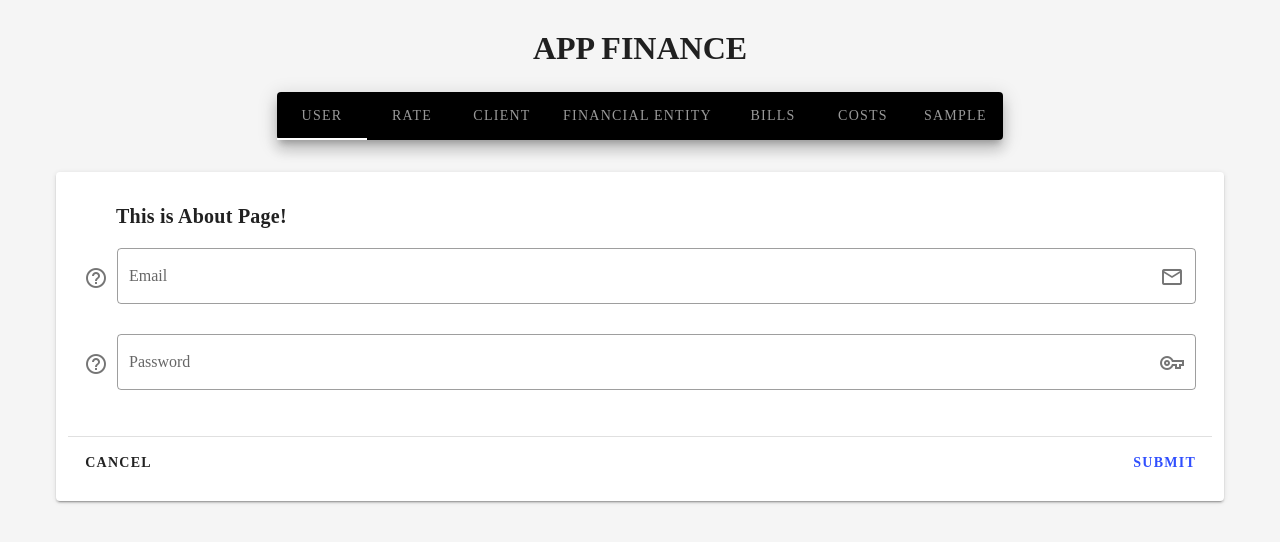
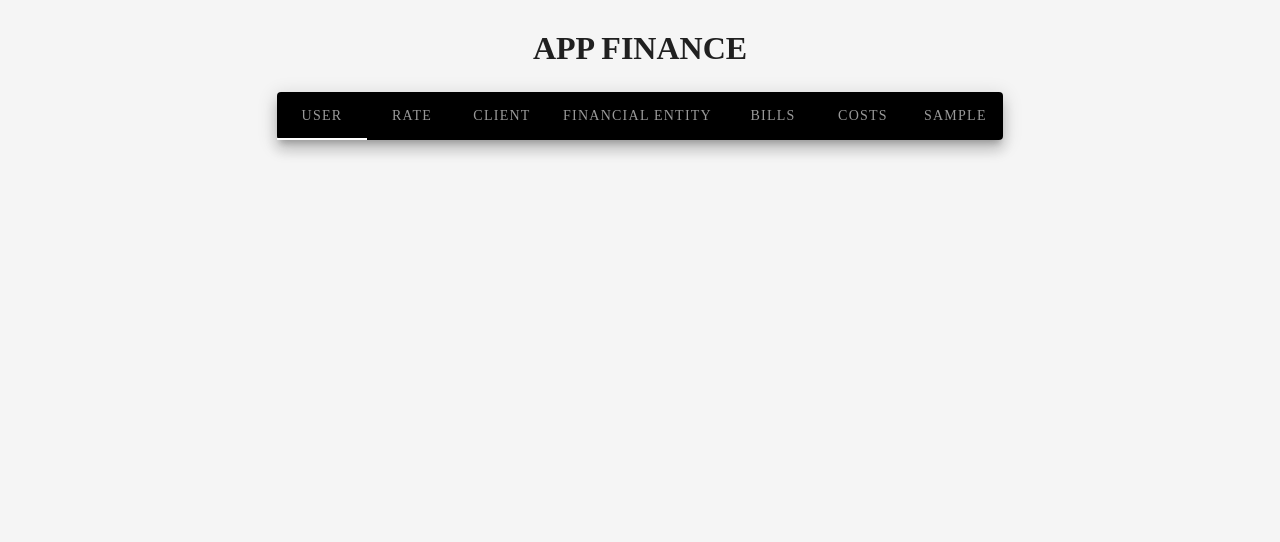
Before and after one commit to JulioSalazar12/app-finanzas, a Vue app: page /about in a window 1280 px wide. Shown: the top 542 px of the page. Built offline with nearby package versions, Linux system fonts and the light colour scheme.

Commit message:
feat: post tasa added with forms

```diff
--- a/src/App.vue
+++ b/src/App.vue
@@ -6,7 +6,7 @@
         <v-card :class="`elevation-${hover ? 20 : 10}`" class="mx-auto my-5 transition-swing">
           <v-tabs centered background-color="black" dark>
             <v-tab to="/">User</v-tab>
-            <v-tab to="/About">Rate</v-tab>
+            <v-tab to="/tasa">Rate</v-tab>
             <v-tab>Client</v-tab>
             <v-tab>Financial Entity</v-tab>
             <v-tab>Bills</v-tab>
--- a/src/router/index.js
+++ b/src/router/index.js
@@ -11,12 +11,12 @@ const routes = [
     component: Home
   },
   {
-    path: '/about',
-    name: 'About',
+    path: '/tasa',
+    name: 'tasa',
     // route level code-splitting
     // this generates a separate chunk (about.[hash].js) for this route
     // which is lazy-loaded when the route is visited.
-    component: () => import(/* webpackChunkName: "about" */ '../views/About.vue')
+    component: () => import(/* webpackChunkName: "about" */ '../views/tasa.vue')
   }
 ]
 
--- a/src/views/About.vue
+++ /dev/null
@@ -1,103 +0,0 @@
-<template>
-  <div class="about">
-    <v-card ref="form" class="pa-3 mx-8">
-      <v-card-title class="pl-12 font-weight-bold">This is About Page!</v-card-title>
-      <v-card-text>
-        <v-text-field outlined
-                      ref="email"
-                      v-model="email"
-                      :rules="[() => !!email || 'This field is required']"
-                      :error-messages="errorMessages"
-                      label="Email"
-                      placeholder="example@gmail.com"
-                      required
-        >
-          <template v-slot:prepend>
-            <v-tooltip
-                bottom
-            >
-              <template v-slot:activator="{ on }">
-                <v-icon v-on="on">
-                  mdi-help-circle-outline
-                </v-icon>
-              </template>
-              I'm a tooltip
-            </v-tooltip>
-          </template>
-          <template v-slot:append>
-            <v-fade-transition leave-absolute>
-              <v-icon v-on="on">
-                mdi-email-outline
-              </v-icon>
-            </v-fade-transition>
-          </template>
-        </v-text-field>
-        <v-text-field outlined
-                      type="password"
-                      ref="password"
-                      v-model="password"
-                      :rules="[() => !!password || 'This field is required']"
-                      :error-messages="errorMessages"
-                      label="Password"
-                      placeholder="*********"
-                      required
-        >
-          <template v-slot:prepend>
-            <v-tooltip
-                bottom
-            >
-              <template v-slot:activator="{ on }">
-                <v-icon v-on="on">
-                  mdi-help-circle-outline
-                </v-icon>
-              </template>
-              I'm a tooltip
-            </v-tooltip>
-          </template>
-          <template v-slot:append>
-            <v-fade-transition leave-absolute>
-              <v-icon v-on="on">
-                mdi-key-outline
-              </v-icon>
-            </v-fade-transition>
-          </template>
-        </v-text-field>
-      </v-card-text>
-      <v-divider></v-divider>
-      <v-card-actions>
-        <v-btn text
-               class="font-weight-bold">
-          Cancel
-        </v-btn>
-        <v-spacer></v-spacer>
-        <v-slide-x-reverse-transition>
-          <v-tooltip
-              v-if="formHasErrors"
-              left
-          >
-            <template v-slot:activator="{ on, attrs }">
-              <v-btn
-                  icon
-                  class="my-0"
-                  v-bind="attrs"
-                  @click="resetForm"
-                  v-on="on"
-              >
-                <v-icon>mdi-refresh</v-icon>
-              </v-btn>
-            </template>
-            <span>Refresh form</span>
-          </v-tooltip>
-        </v-slide-x-reverse-transition>
-        <v-btn
-            class="font-weight-bold"
-            color="indigo accent-4"
-            text
-            @click="submit"
-        >
-          Submit
-        </v-btn>
-      </v-card-actions>
-    </v-card>
-  </div>
-</template>
--- a/src/views/Home.vue
+++ b/src/views/Home.vue
@@ -9,7 +9,6 @@
             </v-col>
             <v-col cols="6">
               <v-card-text>
-                <p>Second Column {{this.rate.lugar_Giro}}</p>
                 <p>Second Column</p>
                 <p>Second Column</p>
                 <p>Second Column</p>
@@ -55,7 +54,6 @@ export default {
     }
   }),
   created() {
-    this.selectData();
   },
   methods: {
     selectData(){
--- /dev/null
+++ b/src/views/services/tasa.service.js
@@ -0,0 +1,10 @@
+import http from '@/core/http-common'
+class TasaService {
+    endpoint = 'tasa/register';
+
+    createTasa(createTasaDto){
+        return http.post(this.endpoint, createTasaDto)
+    }
+}
+
+export default new TasaService();
--- /dev/null
+++ b/src/views/tasa.vue
@@ -0,0 +1,54 @@
+<template>
+  <div class="tasa" align="center">
+    <v-card class="pa-8 mx-8" max-width="800">
+      <v-card-title class="font-weight-bold">Create a Rate</v-card-title>
+      <v-form ref="form">
+        <v-text-field class="mb-3" dense v-model="plazoTasa"  label="Plazo Tasa"  outlined  clearable hide-details></v-text-field>
+        <v-text-field class="mb-3" dense v-model="tipoTasa"  label="Tipo Tasa"  outlined  clearable hide-details></v-text-field>
+        <v-text-field class="mb-3" dense v-model="valorTasa"  label="Valor Tasa"  outlined  clearable hide-details></v-text-field>
+        <v-text-field class="mb-3" dense v-model="capitalizacion"  label="Capitalización"  outlined  clearable hide-details></v-text-field>
+        <v-divider class="mt-5 mb-3"></v-divider>
+        <v-card-actions>
+          <v-btn outlined color="red" @click="reset">Cancel</v-btn>
+          <v-spacer></v-spacer>
+          <v-btn outlined color="indigo accent-4" @click="createNewTasa">Submit</v-btn>
+        </v-card-actions>
+      </v-form>
+    </v-card>
+  </div>
+</template>
+
+<script>
+
+import TasaService from '@/views/services/tasa.service';
+
+export default {
+  name: 'tasa',
+  data: () => ({
+    plazoTasa: '' ,
+    tipoTasa: '',
+    valorTasa: '',
+    capitalizacion: '',
+
+  }),
+  methods: {
+    createNewTasa () {
+      const tasa = {
+        plazo_Tasa: this.plazoTasa,
+        tipo_Tasa: this.tipoTasa,
+        valor_Tasa: this.valorTasa,
+        capitalizacion: this.capitalizacion,
+      };
+      TasaService.createTasa(tasa)
+        .then((response) => {
+          console.log(response.data);
+        });
+      this.reset();
+    },
+    reset () {
+      this.$refs.form.reset()
+    }
+  }
+}
+
+</script>
```
